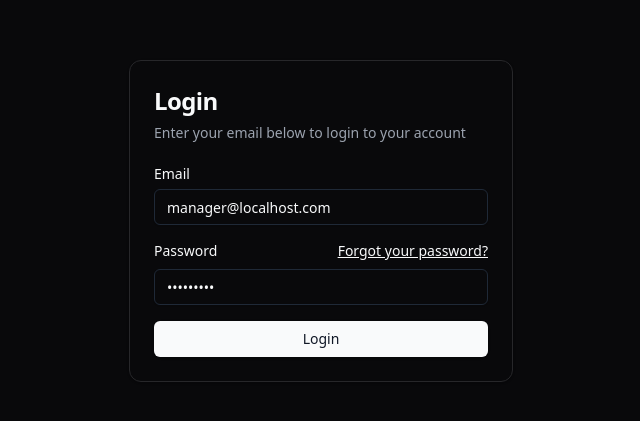
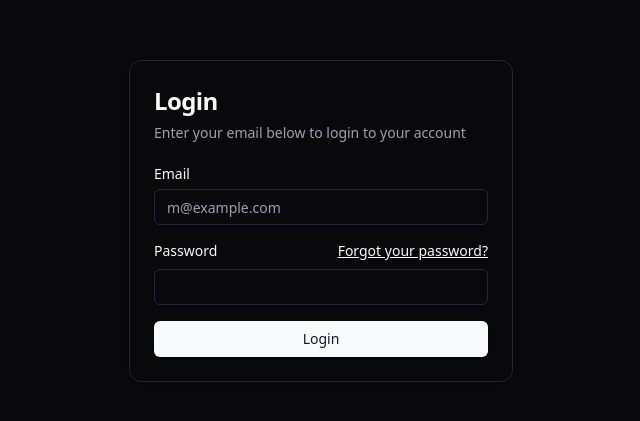
Before and after one commit to kolyasikS/nirvana, a Next.js app: page /login in a window 1280 px wide. Shown: the part 179-600 px from the top of the page, without its empty margins (319-959 px from the left). Built offline with nearby package versions, Linux system fonts and the light colour scheme; no server answers.

Commit message:
remove testing code

```diff
--- a/app/(auth)/login/components/login-form.tsx
+++ b/app/(auth)/login/components/login-form.tsx
@@ -71,8 +71,8 @@ export function LoginForm({
     },
   })
 
-  const [email, setEmail] = useState('manager@localhost.com'); //kyrylo.hotvianskyi@nure.ua
-  const [password, setPassword] = useState('P@ssword1'); // P@ssword1
+  const [email, setEmail] = useState(''); //manager@localhost.com
+  const [password, setPassword] = useState(''); // P@ssword1
 
   async function submit() {
     if (!loginMutation.isPending) {
--- a/app/(member)/manager/dashboard/components/worker/WorkSchedule.tsx
+++ b/app/(member)/manager/dashboard/components/worker/WorkSchedule.tsx
@@ -30,114 +30,13 @@ const WorkSchedule = ({
   } = useQuery(
     getAllUserTasksOptions({ userEmail: selectedWorker.email }),
   );
-  // const tasksData = {
-  //   data: [
-  //     {
-  //       "id": "d981a33d-04d0-4984-89d3-787f2f684ca0",
-  //       "assignment": {
-  //         "id": "c8837679-cb17-41a3-93b0-c7d797a61a76",
-  //         "name": "Clear room",
-  //         "role": {
-  //           "id": "9beb8da7-4160-4db7-9982-05604a4e51d5",
-  //           "name": "Housemaid"
-  //         }
-  //       },
-  //       "assignmentToUserStatus": {
-  //         "id": "c6f0b461-e6ae-42fd-b13b-0e52c67c48e1",
-  //         "name": "Approved"
-  //       },
-  //       "user": null,
-  //       "details": "string",
-  //       "startTime": "2025-03-06T17:13:20.154Z",
-  //       "endTime": "2025-03-06T18:13:20.154Z"
-  //     },
-  //     {
-  //       "id": "3c1ba8f5-4ee6-428f-a04f-49f114f03c3e",
-  //       "assignment": {
-  //         "id": "c8837679-cb17-41a3-93b0-c7d797a61a76",
-  //         "name": "Clear room",
-  //         "role": {
-  //           "id": "9beb8da7-4160-4db7-9982-05604a4e51d5",
-  //           "name": "Housemaid"
-  //         }
-  //       },
-  //       "assignmentToUserStatus": {
-  //         "id": "3022c20b-6201-4569-ba95-1a5eb8b7be83",
-  //         "name": "Not Accepted"
-  //       },
-  //       "user": null,
-  //       "details": "WQEQWE",
-  //       "startTime": "2025-04-08T08:00:00Z",
-  //       "endTime": "2025-04-08T08:10:00Z"
-  //     },
-  //     {
-  //       "id": "1ee6185c-b74a-4539-b237-a57562e28e84",
-  //       "assignment": {
-  //         "id": "c8837679-cb17-41a3-93b0-c7d797a61a76",
-  //         "name": "Clear room",
-  //         "role": {
-  //           "id": "9beb8da7-4160-4db7-9982-05604a4e51d5",
-  //           "name": "Housemaid"
-  //         }
-  //       },
-  //       "assignmentToUserStatus": {
-  //         "id": "3022c20b-6201-4569-ba95-1a5eb8b7be83",
-  //         "name": "Not Accepted"
-  //       },
-  //       "user": null,
-  //       "details": "wsad",
-  //       "startTime": "2025-04-15T08:00:00Z",
-  //       "endTime": "2025-04-15T08:19:00Z"
-  //     },
-  //     {
-  //       "id": "88d0ff63-84f5-4928-95fc-3f96f58823b5",
-  //       "assignment": {
-  //         "id": "c8837679-cb17-41a3-93b0-c7d797a61a76",
-  //         "name": "Clear room",
-  //         "role": {
-  //           "id": "9beb8da7-4160-4db7-9982-05604a4e51d5",
-  //           "name": "Housemaid"
-  //         }
-  //       },
-  //       "assignmentToUserStatus": {
-  //         "id": "3022c20b-6201-4569-ba95-1a5eb8b7be83",
-  //         "name": "Not Accepted"
-  //       },
-  //       "user": null,
-  //       "details": "asdasd",
-  //       "startTime": "2025-04-15T10:00:00Z",
-  //       "endTime": "2025-04-15T12:00:00Z"
-  //     },
-  //     {
-  //       "id": "bdc45cd2-8057-447f-aa9e-415ec66700db",
-  //       "assignment": {
-  //         "id": "c8837679-cb17-41a3-93b0-c7d797a61a76",
-  //         "name": "Clear room",
-  //         "role": {
-  //           "id": "9beb8da7-4160-4db7-9982-05604a4e51d5",
-  //           "name": "Housemaid"
-  //         }
-  //       },
-  //       "assignmentToUserStatus": {
-  //         "id": "2bfa63c2-77e9-44eb-a36d-7fa181e64cf0",
-  //         "name": "Completed"
-  //       },
-  //       "user": null,
-  //       "details": "asdsad",
-  //       "startTime": "2025-04-23T08:00:00Z",
-  //       "endTime": "2025-04-23T08:22:00Z"
-  //     }
-  //   ]
-  // }
-  // const isPending = false;
 
   useEffect(() => {
     if (tasksData?.data) {
       const workDays = getWorkDays(tasksData?.data);
       setDates(workDays);
     }
-  // }, [tasksData]);
-  }, []);
+  }, [tasksData]);
 
   return (
     <div className={'grid flex-1 items-start gap-4 sm:py-0 md:gap-8 lg:grid-cols-3 xl:grid-cols-3'}>
```
